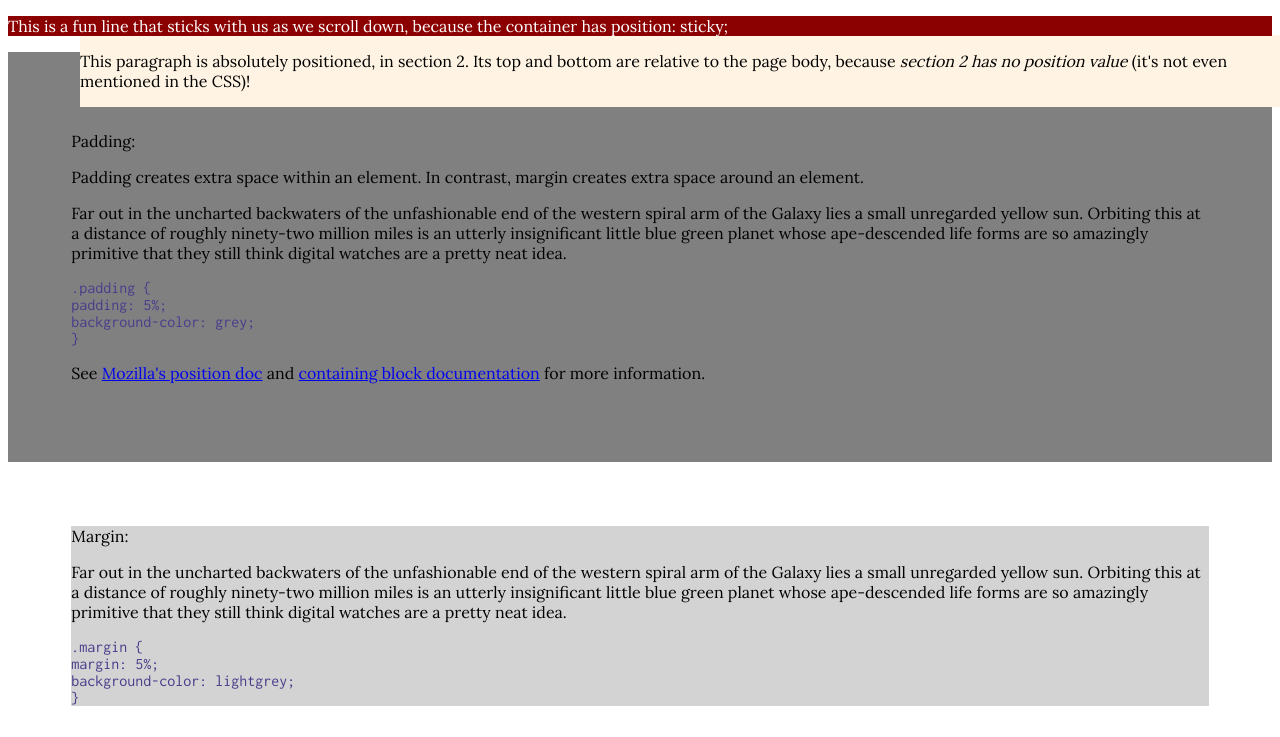
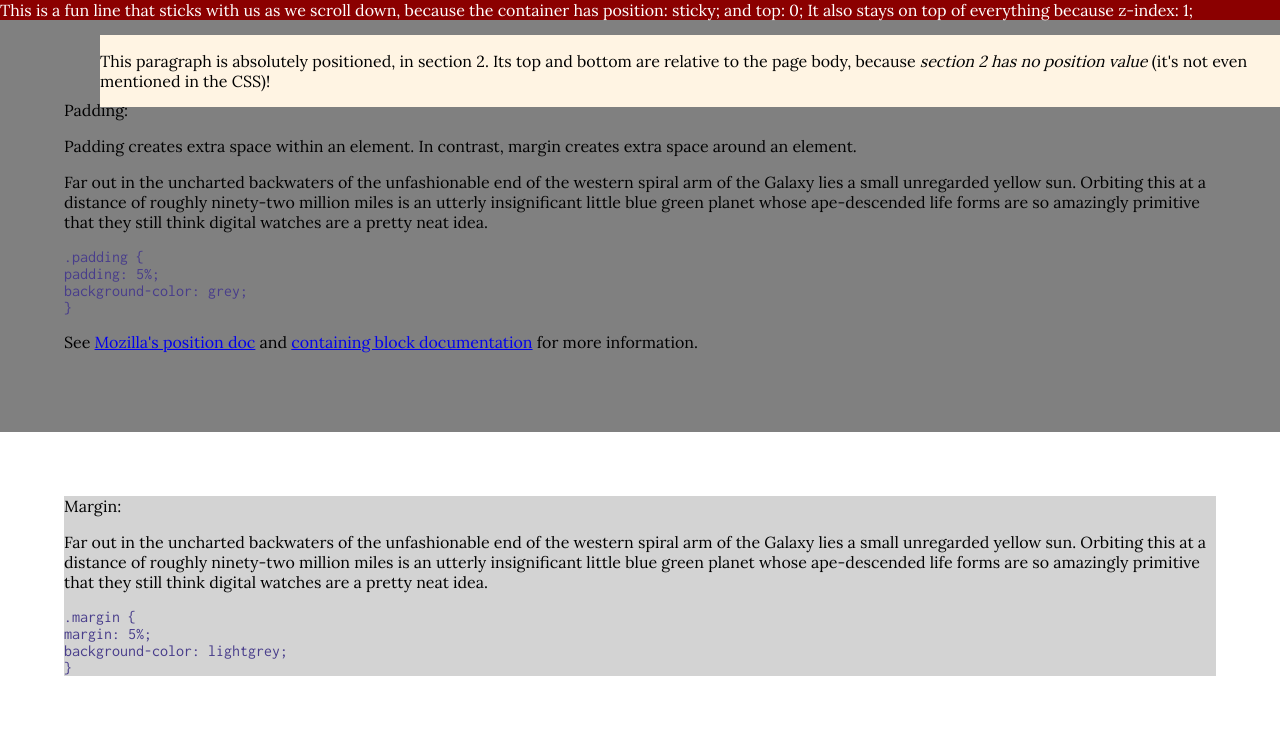
Before and after one commit to LLHamm/Sandbox-HTML, a plain HTML site: page index.html in a window 1280 px wide. Shown: the top 737 px of the page. Drawn offline with Linux system fonts and the light colour scheme.

Commit message:
Fixed body margin and padding Some mild tweaking

```diff
--- a/css/styles.css
+++ b/css/styles.css
@@ -1,11 +1,15 @@
 body {
     font-family: "Lora";
+    margin: 0;
+    padding: 0;
 }
 
 #header {
     background-color: darkred;
     color: white;
     position: sticky;
+    /* To support stickiness for older browsers: */
+    position: -webkit-sticky;
     top: 0;
     z-index: 1;
 }
@@ -38,5 +42,5 @@ body {
     position: absolute;
     background-color: #fff4e3;
     top: 35px;
-    left: 80px;
+    left: 100px;
 }
--- a/index.html
+++ b/index.html
@@ -10,7 +10,7 @@
 <body>
 
     <section id="header">
-        <p>This is a fun line that sticks with us as we scroll down, because the container has position: sticky; </p>
+        This is a fun line that sticks with us as we scroll down, because the container has position: sticky; and top: 0; It also stays on top of everything because z-index: 1;
     </section>
 
     <div class="padding">
```
